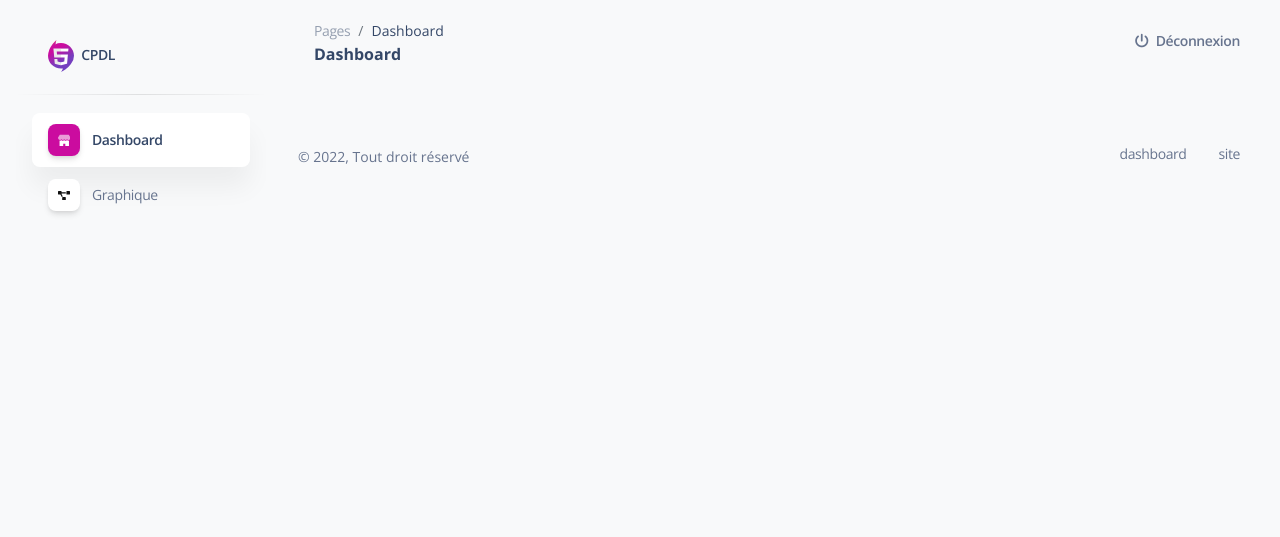
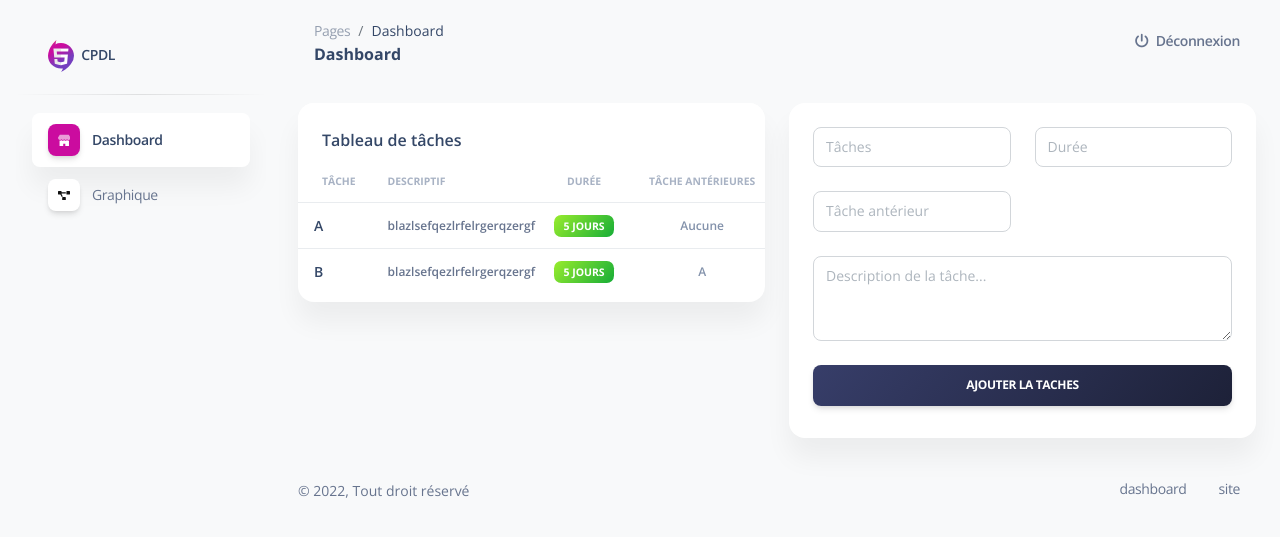
Before and after one commit to pierrooTH/Conception_plan_dev_logiciel, a Symfony app: template templates/view/index.html.twig in a window 1280 px wide. Shown: the top 537 px of the page. Run offline with Twig, Linux system fonts and the light colour scheme; the template is opened without the code that fills it, so the values that code supplies are empty; some libraries are stand-ins or nearby versions.

Commit message:
ajout tableau + formulaire

```diff
--- a/templates/view/index.html.twig
+++ b/templates/view/index.html.twig
@@ -3,7 +3,9 @@
 {% block title %}Dashboard
 {% endblock %}
 
-{% block activedashboard %} class="nav-link active"{% endblock %}
+{% block activedashboard %}
+	class="nav-link active"
+{% endblock %}
 
 {% block container %}
 	<main
@@ -35,11 +37,106 @@
 		</nav>
 		<!-- End Navbar -->
 		<div class="container-fluid py-4">
+			<div class="row">
+				<div class="col-6">
+					<div class="card mb-4">
+						<div class="card-header pb-0">
+							<h6>Tableau de tâches</h6>
+						</div>
+						<div class="card-body px-0 pt-0 pb-2">
+							<div class="table-responsive p-0">
+								<table class="table align-items-center mb-0">
+									<thead>
+										<tr>
+											<th class="text-uppercase text-secondary text-xxs font-weight-bolder opacity-7">Tâche</th>
+											<th class="text-uppercase text-secondary text-xxs font-weight-bolder opacity-7 ps-2">Descriptif</th>
+											<th class="text-center text-uppercase text-secondary text-xxs font-weight-bolder opacity-7">Durée</th>
+											<th class="text-center text-uppercase text-secondary text-xxs font-weight-bolder opacity-7">Tâche antérieures</th>
+											<th class="text-secondary opacity-7"></th>
+										</tr>
+									</thead>
+									<tbody>
+										<tr>
+											<td>
+												<div class="d-flex px-2 py-1">
+													<div class="d-flex flex-column justify-content-center">
+														<h6 class="mb-0 text-sm">A</h6>
+													</div>
+												</div>
+											</td>
+											<td>
+												<p class="text-xs font-weight-bold mb-0">blazlsefqezlrfelrgerqzergf</p>
+											</td>
+											<td class="align-middle text-center text-sm">
+												<span class="badge badge-sm bg-gradient-success">5 jours</span>
+											</td>
+											<td class="align-middle text-center">
+												<span class="text-secondary text-xs font-weight-bold">Aucune</span>
+											</td>
+											<td class="align-middle">
+												<a href="javascript:;" class="text-secondary font-weight-bold text-xs" data-toggle="tooltip" data-original-title="Edit user">
+													supprimer
+												</a>
+											</td>
+										</tr>
+										<tr>
+											<td>
+												<div class="d-flex px-2 py-1">
+													<div class="d-flex flex-column justify-content-center">
+														<h6 class="mb-0 text-sm">B</h6>
+													</div>
+												</div>
+											</td>
+											<td>
+												<p class="text-xs font-weight-bold mb-0">blazlsefqezlrfelrgerqzergf</p>
+											</td>
+											<td class="align-middle text-center text-sm">
+												<span class="badge badge-sm bg-gradient-success">5 jours</span>
+											</td>
+											<td class="align-middle text-center">
+												<span class="text-secondary text-xs font-weight-bold">A</span>
+											</td>
+											<td class="align-middle">
+												<a href="javascript:;" class="text-secondary font-weight-bold text-xs" data-toggle="tooltip" data-original-title="Edit user">
+													supprimer
+												</a>
+											</td>
+										</tr>
+									</tbody>
+								</table>
+							</div>
+						</div>
+					</div>
+				</div>
+				<div class="col-6">
 
+					<div class="card z-index-0">
+						<div class="card-body">
+							<form role="form text-left">
+								<div class="row mb-4">
+									<div class="col-6 mb-4">
+										<input type="text" class="form-control" placeholder="Tâches" aria-label="Name">
+									</div>
+									<div class="col-6">
+										<input type="number" class="form-control" placeholder="Durée" aria-label="Dure">
+									</div>
+                                    <div class="col-6">
+										<input type="text" class="form-control" placeholder="Tâche antérieur" aria-label="Name">
+									</div>
+								</div>
+								<div class="row">
+									<div class="col-12">
+										<textarea id="form7" placeholder="Description de la tâche..." class="md-textarea form-control" rows="3"></textarea>
+									</div>
+								</div>
+								<div class="text-center">
+									<button type="button" class="btn bg-gradient-dark w-100 my-4 mb-2">Ajouter la taches</button>
+								</div>
+							</form>
+						</div>
+					</div>
 
-
-
-
+				</div>
+			</div>
 		</div>
-	</div>
-</div>{% endblock %}
+	{% endblock %}
```
